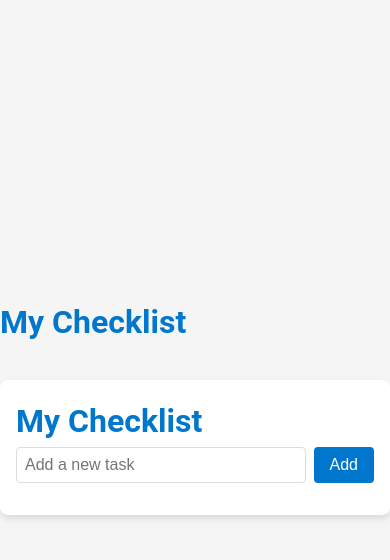
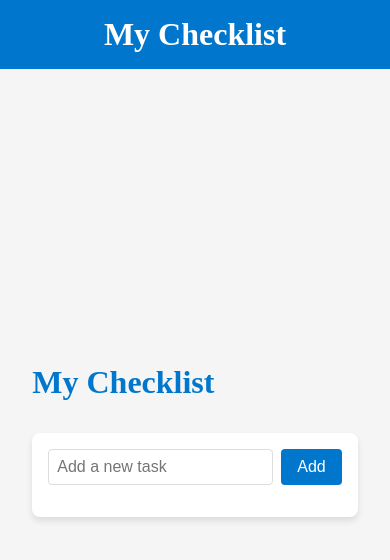
Before and after one commit to pedrobcavalcante/CheckList, a React Native app: screen / in a window 390 px wide. Shown: the top 560 px of the page. Built offline with nearby package versions, Linux system fonts and the light colour scheme.

Commit message:
fixo colors

```diff
--- a/App.tsx
+++ b/App.tsx
@@ -1,13 +1,18 @@
 /** @jsxImportSource @emotion/react */
 import { Global } from "@emotion/react";
-import { globalStyles } from "./src/styles/global";
+import { globalStyles, headerStyle, mainStyle } from "./src/styles/global";
 import AppRoutes from "./src/routes";
 
 export default function App() {
   return (
     <>
       <Global styles={globalStyles} />
-      <AppRoutes />
+      <header css={headerStyle}>
+        <h1>My Checklist</h1>
+      </header>
+      <main css={mainStyle}>
+        <AppRoutes />
+      </main>
     </>
   );
 }
--- a/src/features/checklist/Checklist.tsx
+++ b/src/features/checklist/Checklist.tsx
@@ -21,7 +21,7 @@
 
     return (
         <div css={containerStyle}>
-            <h1>My Checklist</h1>
+
             <div css={inputContainerStyle}>
                 <input
                     type="text"
--- a/src/styles/global.ts
+++ b/src/styles/global.ts
@@ -1,4 +1,25 @@
 import { css } from "@emotion/react";
+
+export const headerStyle = css`
+  width: 100%;
+  background-color: #0077cc;
+  color: #ffffff;
+  text-align: center;
+  padding: 1rem 0;
+  box-shadow: 0 4px 6px rgba(0, 0, 0, 0.1);
+  h1 {
+    color: #ffffff; /* Garante que o texto seja branco */
+  }
+`;
+
+export const mainStyle = css`
+  flex: 1;
+  display: flex;
+  justify-content: center;
+  align-items: center;
+  height: calc(100vh - 80px); /* Altura total da viewport menos o cabeçalho */
+  background-color: #f5f5f5;
+`;
 
 export const globalStyles = css`
   * {
@@ -8,16 +29,15 @@
   }
   html,
   body {
-    font-family: "Roboto", sans-serif;
-    background-color: #f5f5f5;
-    color: #333;
-    line-height: 1.6;
+    height: 100%;
+    width: 100%;
+    display: flex;
+    flex-direction: column;
   }
   #root {
-    width: 100%; /* Ocupar todo o espaço */
+    flex: 1;
     display: flex;
-    justify-content: center;
-    align-items: center;
+    flex-direction: column;
   }
   h1 {
     font-size: 2rem;
```
